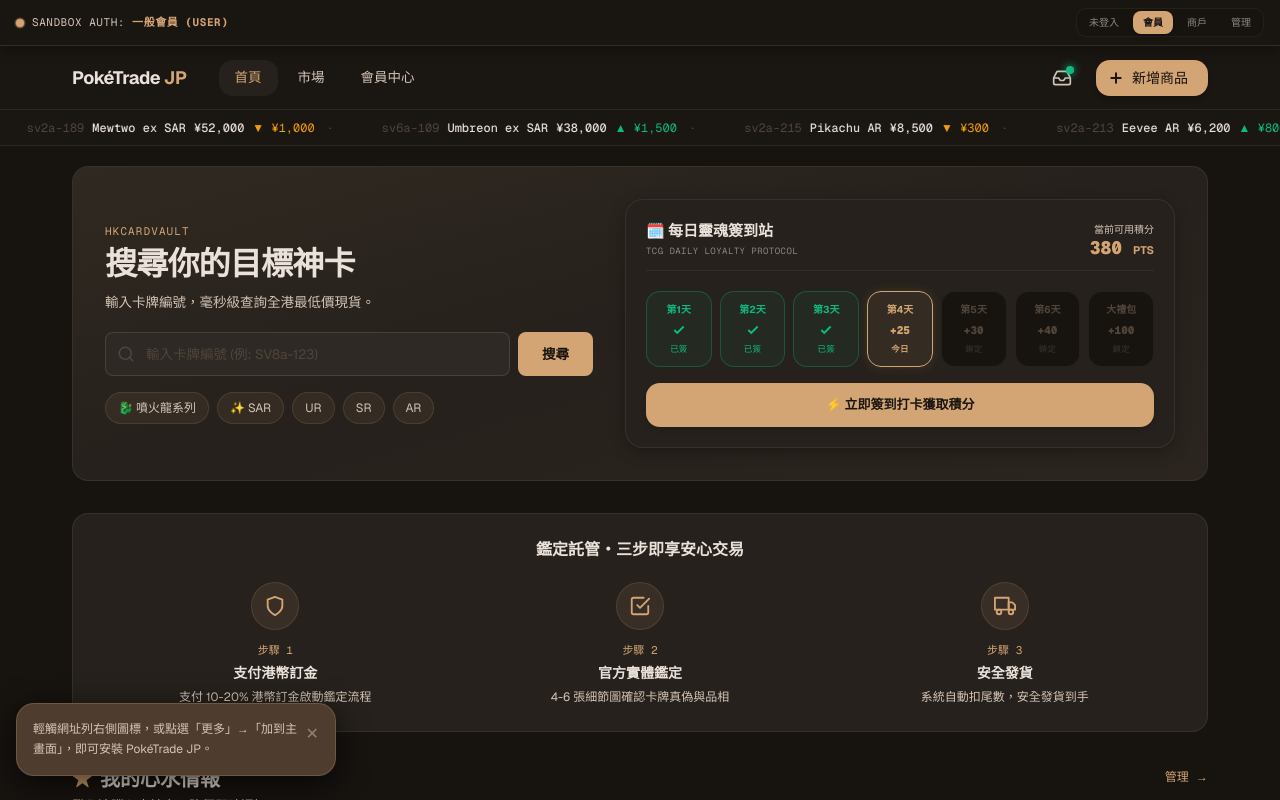
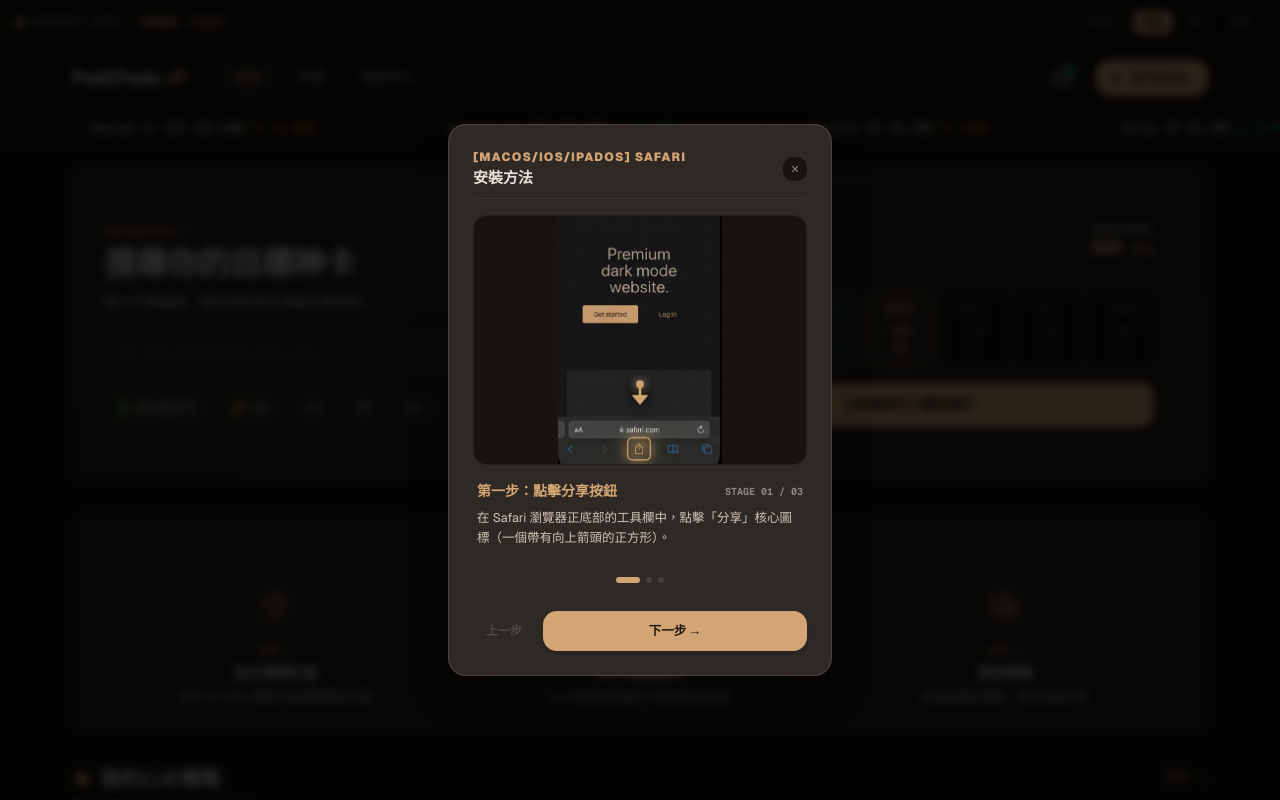
Before and after one commit to VxxxxC/Pokemon-Card-Trading-Platform-Client, a Next.js app: page / in a window 1280 px wide. Shown: the top 800 px of the page. Built offline with nearby package versions, Linux system fonts and the light colour scheme.

Commit message:
fine tune: iOS & Android now only display corresponding Pwa install prompt

```diff
--- a/app/components/pwa/IosPwaModal.tsx
+++ b/app/components/pwa/IosPwaModal.tsx
@@ -37,10 +37,18 @@
   },
 ];
 
+const SNOOZE_KEY = "pwa_snooze_until";
+const SNOOZE_DURATION_MS = 3 * 24 * 60 * 60 * 1000; // 3 days
+
 export function IosPwaModal() {
   const isOpen = useUIStore((state) => state.isIosPwaModalOpen);
   const closeIosPwaModal = useUIStore((state) => state.closeIosPwaModal);
   const [currentStep, setCurrentStep] = useState(0);
+
+  const handleSnooze = () => {
+    localStorage.setItem(SNOOZE_KEY, String(Date.now() + SNOOZE_DURATION_MS)); //
+    window.dispatchEvent(new Event("poketrade:pwa-snooze-changed")); //
+  };
 
   if (!isOpen) return null;
 
@@ -61,6 +69,7 @@
   };
 
   const handleClose = () => {
+    handleSnooze();
     setCurrentStep(0);
     closeIosPwaModal();
   };
--- a/app/components/pwa/PwaInlineBanner.tsx
+++ b/app/components/pwa/PwaInlineBanner.tsx
@@ -19,7 +19,6 @@
 
 export function PwaInlineBanner() {
   const { promptState, onInstall } = usePwaInstall();
-  // 🟢 抽取全域 iOS PWA 彈窗控制 Action
   const openIosPwaModal = useUIStore((state) => state.openIosPwaModal);
 
   // 遵守工程標準指令：使用原生 useSyncExternalStore 精準隔離 SSR
@@ -32,25 +31,11 @@
     () => false, // 伺服器端預設為 false
   );
 
-  // 🟢 核心安全連動線：利用與下面 return 完全同步的「外顯條件」作為守衛
-  // 只有當確定不為 ALREADY_INSTALLED 且 isSnoozed 真正為 true（橫幅接力重光）時，才觸發自動彈出教學
-  useEffect(() => {
-    const isBannerPhysicallyVisible =
-      promptState !== "ALREADY_INSTALLED" && isSnoozed;
-    if (isBannerPhysicallyVisible) {
-      openIosPwaModal();
-    }
-  }, [promptState, isSnoozed, openIosPwaModal]);
-
-  // 完美維持老兄你原本極之正常的接力阻斷邏輯！
   if (promptState === "ALREADY_INSTALLED" || !isSnoozed) return null; //
 
   return (
-    <div
-      /* 🟢 順手對齊 v4 標準，將 bg-linear-to-r 拋光為標準的 bg-gradient-to-r */
-      className="sticky top-14 lg:top-16 z-40 w-full bg-gradient-to-r from-[#d4a574] via-[#e2b98f] to-[#d4a574] text-[#17130f] shadow-[0_4px_20px_rgba(0,0,0,0.45)] border-b border-[rgba(23,19,15,0.15)] animate-fadeIn"
-    >
-      <div className="max-w-[1200px] mx-auto w-full px-4 lg:px-8 h-10 flex items-center justify-between gap-4">
+    <div className="sticky top-14 lg:top-16 z-40 w-full bg-gradient-to-r from-[#d4a574] via-[#e2b98f] to-[#d4a574] text-[#17130f] shadow-[0_4px_20px_rgba(0,0,0,0.45)] border-b border-[rgba(23,19,15,0.15)] animate-fadeIn">
+      <div className="w-full p-4 flex flex-row flex-wrap content-center justify-between gap-2">
         <div className="flex items-center gap-2 min-w-0">
           <span className="shrink-0 flex items-center justify-center w-4 h-4 rounded-full bg-[#17130f] text-brand text-[10px] font-black">
             !
@@ -60,20 +45,13 @@
           </p>
         </div>
 
-        {/* 右側雙向動作按鈕卡槽 */}
-        <div className="flex items-center gap-2 shrink-0">
-          {/* 🟢 新增功能：翻看安裝教學按鈕 */}
+        {/* NOTE: "NATIVE_READY" 代表Android、non-Safari */}
+        <div className="flex items-center gap-2">
           <button
             type="button"
-            onClick={openIosPwaModal}
-            className="h-6 px-2.5 bg-transparent hover:bg-[#17130f]/10 border border-[#17130f]/20 text-[#17130f] font-sans font-medium text-[10.5px] rounded-md transition-all active:scale-[0.96] cursor-pointer flex items-center justify-center gap-1 focus:outline-none"
-          >
-            📖 Safari 安裝教學
-          </button>
-
-          <button
-            type="button"
-            onClick={onInstall}
+            onClick={
+              promptState === "NATIVE_READY" ? onInstall : openIosPwaModal
+            }
             className="shrink-0 h-6 px-3 bg-[#17130f] hover:bg-[#26211C] text-brand font-sans font-black text-[10.5px] rounded-md shadow-md transition-all active:scale-[0.96] cursor-pointer flex items-center justify-center gap-1"
           >
             ⚡ 立即啟用
--- a/app/components/pwa/PwaInstallPrompt.tsx
+++ b/app/components/pwa/PwaInstallPrompt.tsx
@@ -1,22 +1,33 @@
 "use client";
 
-import { useState } from "react";
+import { useState, useEffect } from "react";
 import { usePwaInstall } from "@/app/lib/hooks/usePwaInstall";
+import { useUIStore } from "@/app/store/useUIStore";
 
 const SNOOZE_KEY = "pwa_snooze_until";
 const SNOOZE_DURATION_MS = 3 * 24 * 60 * 60 * 1000; // 3 days
 
 export function PwaInstallPrompt() {
   const { promptState, onInstall } = usePwaInstall();
+  const openIosPwaModal = useUIStore((state) => state.openIosPwaModal);
   const [dismissed, setDismissed] = useState(() => {
     if (typeof window === "undefined") return false; //
     const snoozeUntil = localStorage.getItem(SNOOZE_KEY); //
     return Boolean(snoozeUntil && Date.now() < Number(snoozeUntil)); //
   });
 
+  useEffect(() => {
+    if (
+      promptState !== "ALREADY_INSTALLED" &&
+      !dismissed &&
+      promptState !== "NATIVE_READY"
+    ) {
+      openIosPwaModal();
+    }
+  }, [promptState, dismissed, openIosPwaModal]);
+
   const handleSnooze = () => {
     localStorage.setItem(SNOOZE_KEY, String(Date.now() + SNOOZE_DURATION_MS)); //
-    // 🟢 核心連動：發射同視窗自訂廣播，通知頂部 Inline Banner 即時同步外顯接力！
     window.dispatchEvent(new Event("poketrade:pwa-snooze-changed")); //
     setDismissed(true); //
   };
@@ -54,23 +65,5 @@
     );
   }
 
-  // State B: Browser cooling
-  return (
-    <aside className="fixed bottom-30 left-4 z-50 max-w-xs rounded-2xl border border-[rgba(212,165,116,0.25)] bg-[#4e3d2f] p-4 shadow-[0_8px_32px_rgba(0,0,0,0.7)] lg:bottom-6">
-      <div className="flex items-start gap-2">
-        <p className="flex-1 font-sans text-xs leading-relaxed text-[#d4c4b7]">
-          輕觸網址列右側圖標，或點選「更多」→「加到主畫面」，即可安裝 PokéTrade
-          JP。
-        </p>
-        <button
-          type="button"
-          onClick={handleSnooze} // 🟢 點擊交叉時，同樣觸發 handleSnooze 讓頂部 Banner 完美接力！
-          aria-label="關閉提示"
-          className="mt-0.5 shrink-0 text-[#d4c4b7] opacity-50 transition-opacity hover:opacity-100 active:scale-90 cursor-pointer"
-        >
-          ✕
-        </button>
-      </div>
-    </aside>
-  );
+  return null;
 }
```
